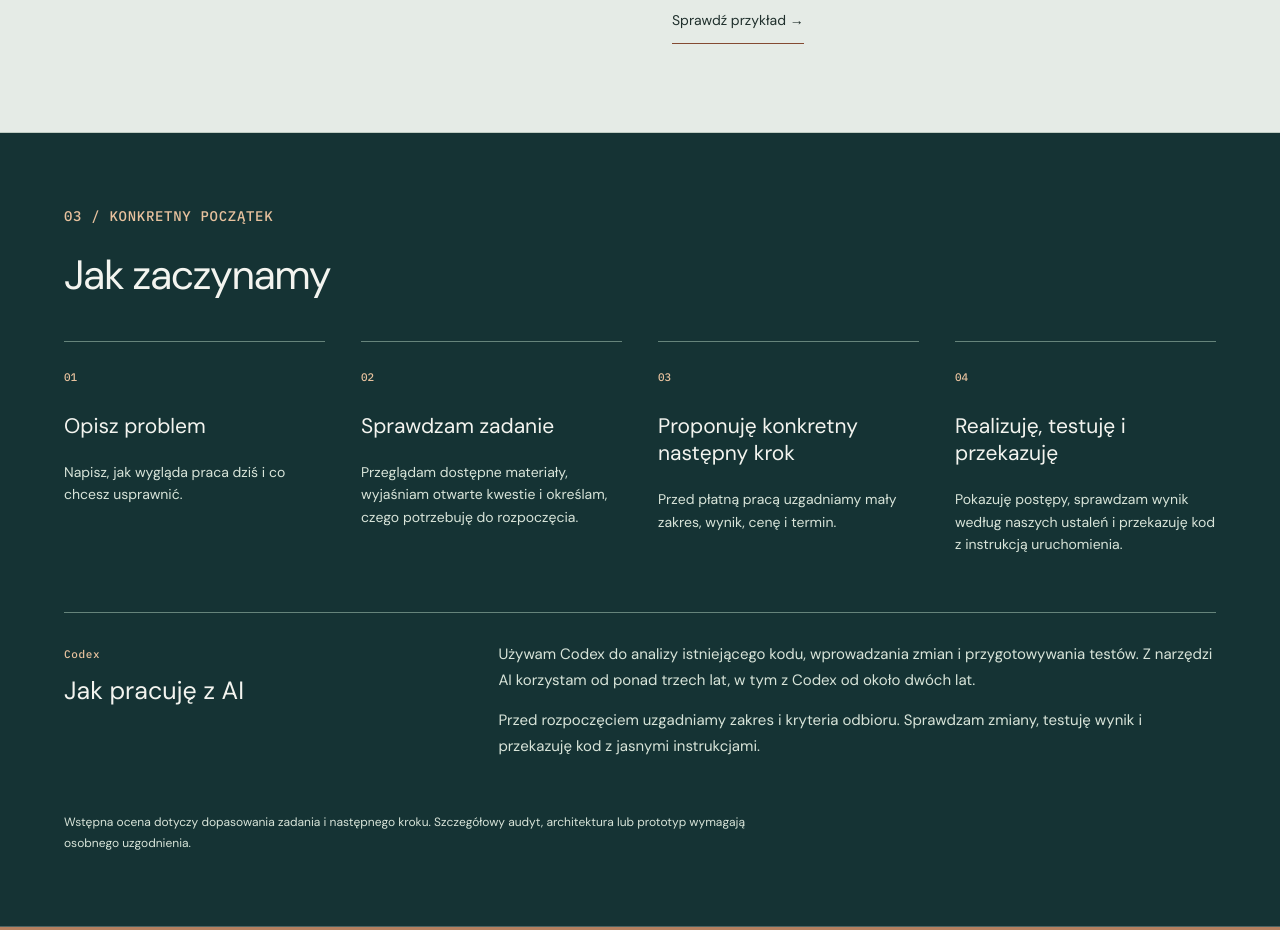
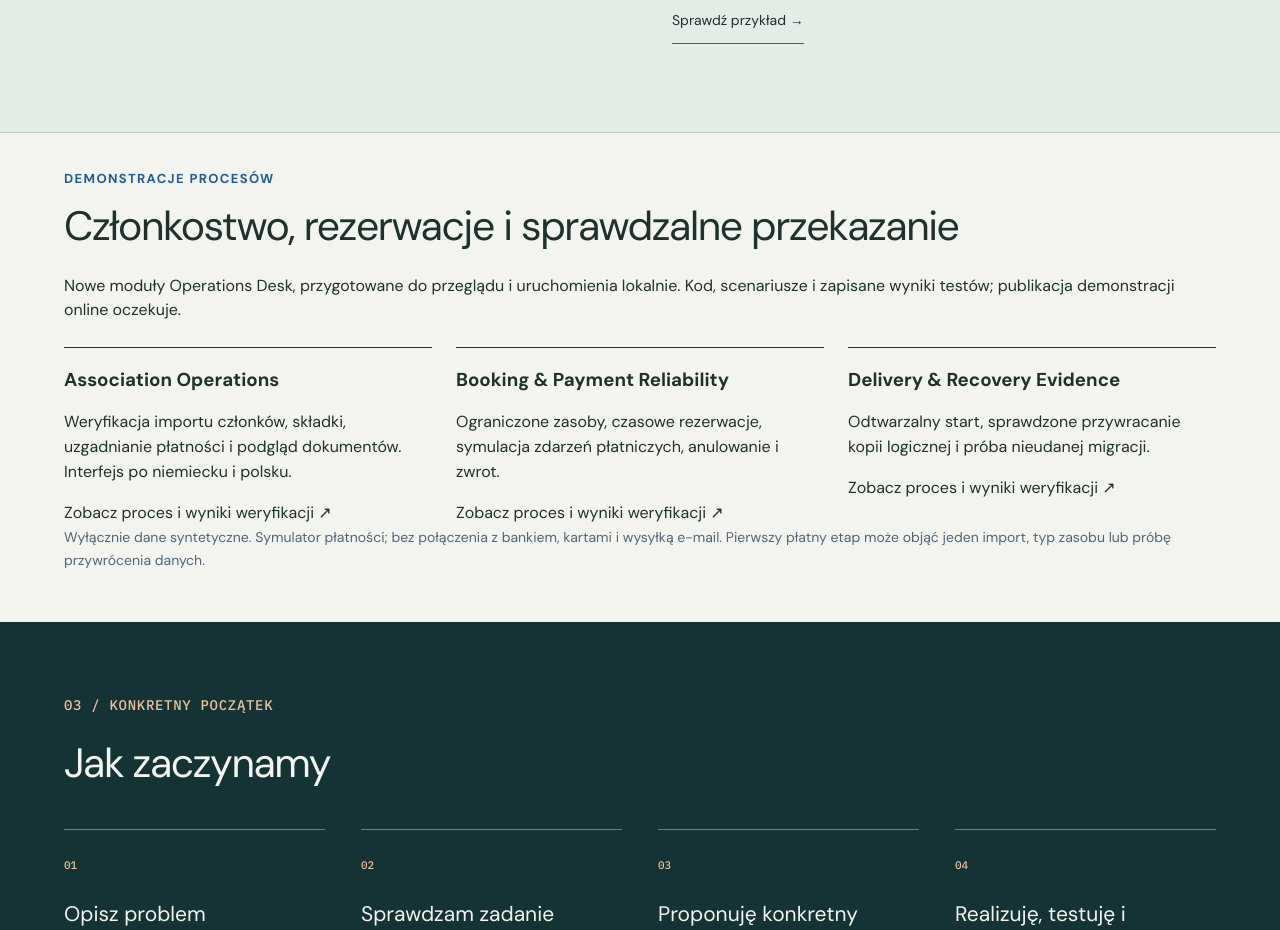
Before and after one commit to Hadezu/work-portfolio, a React (Vite) app: page / in a window 1280 px wide. Shown: the part 4460-5390 px from the top of the page. Built offline with nearby package versions, Linux system fonts and the light colour scheme; no server answers.

Commit message:
Connect workflow evidence and refresh vulnerable dev dependencies

```diff
--- a/src/PortfolioHome.tsx
+++ b/src/PortfolioHome.tsx
@@ -1,4 +1,5 @@
 import Hero3D from './Hero3D';
+import WorkflowExpansion from './WorkflowExpansion';
 import {useRef,type PointerEvent} from 'react';
 import {useEditorialMotion} from './useEditorialMotion';
 import {editorialCopy} from './editorial-copy';
@@ -29,6 +30,7 @@ export default function PortfolioHome(){
   </div><figure className="hero-material"><Hero3D/><div className="hero-material-index" aria-hidden="true"><span>01 / {e.source}</span><span>02 / {e.structure}</span><span>03 / {e.verify}</span></div><figcaption>{e.metaphor}</figcaption><div className="motion-control">{motion.available&&<button className="motion-toggle" type="button" onClick={motion.toggle}>{locale==='en'?(motion.paused?'Resume motion':'Pause motion'):(motion.paused?'Wznów ruch':'Wstrzymaj ruch')}</button>}</div></figure></div></section>
   <TaskFit/>
   <BuyerExamples/>
+  <WorkflowExpansion/>
   <section className="section home-start" id={c.ids.work}><div className="shell"><p className="editorial-index">{e.process}</p><h2>{j.start}</h2><ol>{j.steps.map(([title,body])=><li key={title}><h3>{title}</h3><p>{body}</p></li>)}</ol>
    <aside className="home-ai-workflow" aria-labelledby="ai-workflow-title"><div><span className="workflow-tool">Codex</span><h3 id="ai-workflow-title">{workflow.title}</h3></div><div><p>{workflow.body}</p><p>{workflow.checks}</p></div></aside>
    <p className="contact-notice">{j.reviewLimit}</p></div></section>
--- /dev/null
+++ b/src/WorkflowExpansion.tsx
@@ -0,0 +1,15 @@
+import {useLocale} from './locale';
+const base='https://github.com/Hadezu/operations-desk-reliability/blob/codex/commercial-operations-expansion/docs/';
+export default function WorkflowExpansion(){
+ const en=useLocale()==='en';
+ const cards=en?[
+  ['Association Operations','Member import review, dues, payment reconciliation and document previews. German and Polish interface.','ASSOCIATION.md'],
+  ['Booking & Payment Reliability','Limited resources, temporary holds, payment-event simulation, cancellation and refund.','BOOKING.md'],
+  ['Delivery & Recovery Evidence','Reproducible setup, a tested logical restore and a failed-migration rehearsal.','DELIVERY-RECOVERY.md'],
+ ]:[
+  ['Association Operations','Weryfikacja importu członków, składki, uzgadnianie płatności i podgląd dokumentów. Interfejs po niemiecku i polsku.','ASSOCIATION.md'],
+  ['Booking & Payment Reliability','Ograniczone zasoby, czasowe rezerwacje, symulacja zdarzeń płatniczych, anulowanie i zwrot.','BOOKING.md'],
+  ['Delivery & Recovery Evidence','Odtwarzalny start, sprawdzone przywracanie kopii logicznej i próba nieudanej migracji.','DELIVERY-RECOVERY.md'],
+ ];
+ return <section className="shell section" aria-labelledby="workflow-expansion-title"><p className="kicker">{en?'Workflow demonstrations':'Demonstracje procesów'}</p><h2 id="workflow-expansion-title">{en?'Membership, booking and a reviewable handover':'Członkostwo, rezerwacje i sprawdzalne przekazanie'}</h2><p>{en?'New modules in Operations Desk, proposed for review and runnable locally. Source, walkthroughs and recorded checks; public hosting is pending.':'Nowe moduły Operations Desk, przygotowane do przeglądu i uruchomienia lokalnie. Kod, scenariusze i zapisane wyniki testów; publikacja demonstracji online oczekuje.'}</p><div style={{display:'grid',gridTemplateColumns:'repeat(auto-fit,minmax(min(100%,260px),1fr))',gap:24,marginTop:24}}>{cards.map(([title,body,file])=><article key={file} style={{borderTop:'1px solid currentColor',paddingTop:20}}><h3>{title}</h3><p>{body}</p><a href={base+file}>{en?'Inspect the workflow and evidence':'Zobacz proces i wyniki weryfikacji'} ↗</a></article>)}</div><p className="contact-notice">{en?'Synthetic data only. Payment simulator; no real bank, card or email connection. A first paid stage can focus on one import, resource type or restore rehearsal.':'Wyłącznie dane syntetyczne. Symulator płatności; bez połączenia z bankiem, kartami i wysyłką e-mail. Pierwszy płatny etap może objąć jeden import, typ zasobu lub próbę przywrócenia danych.'}</p></section>;
+}
```
Also changed, not shown: package.json (+8 -5 lines), 2 other files (tests, documents, lock files or other folders).
